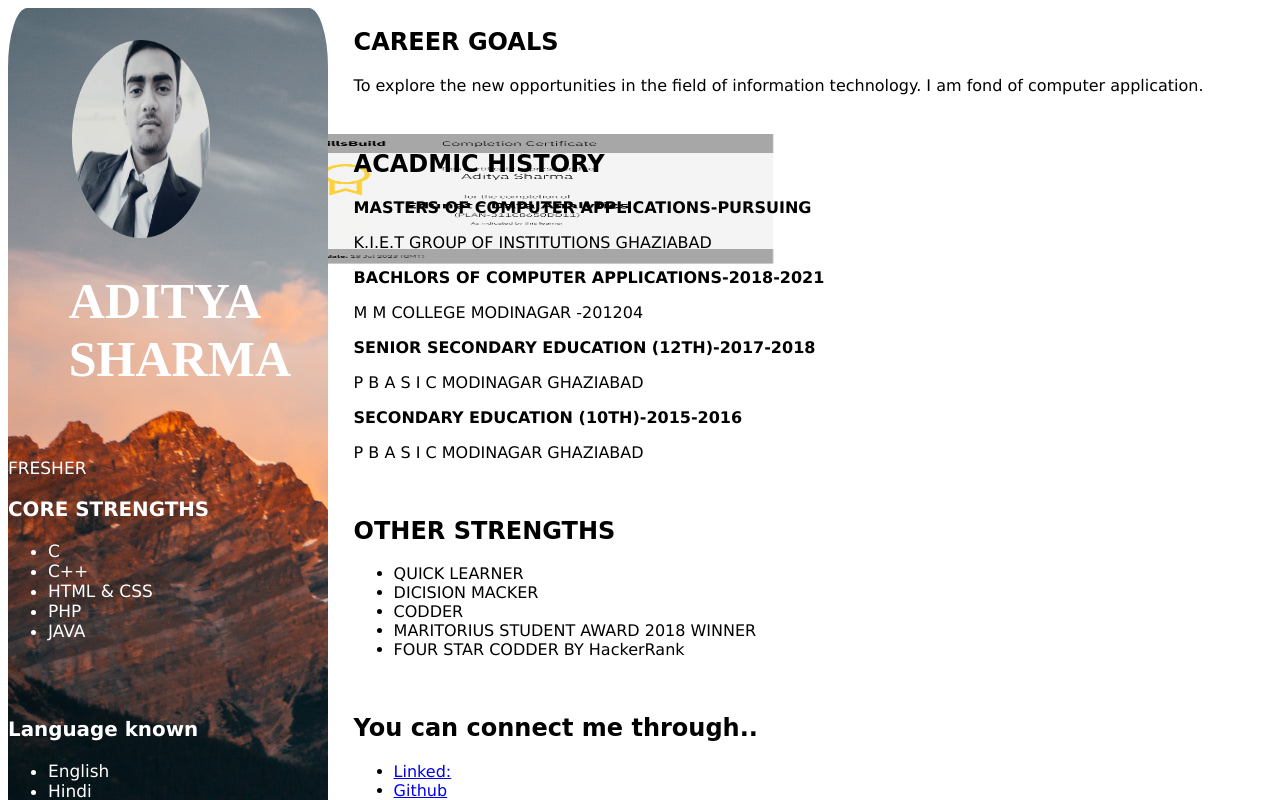
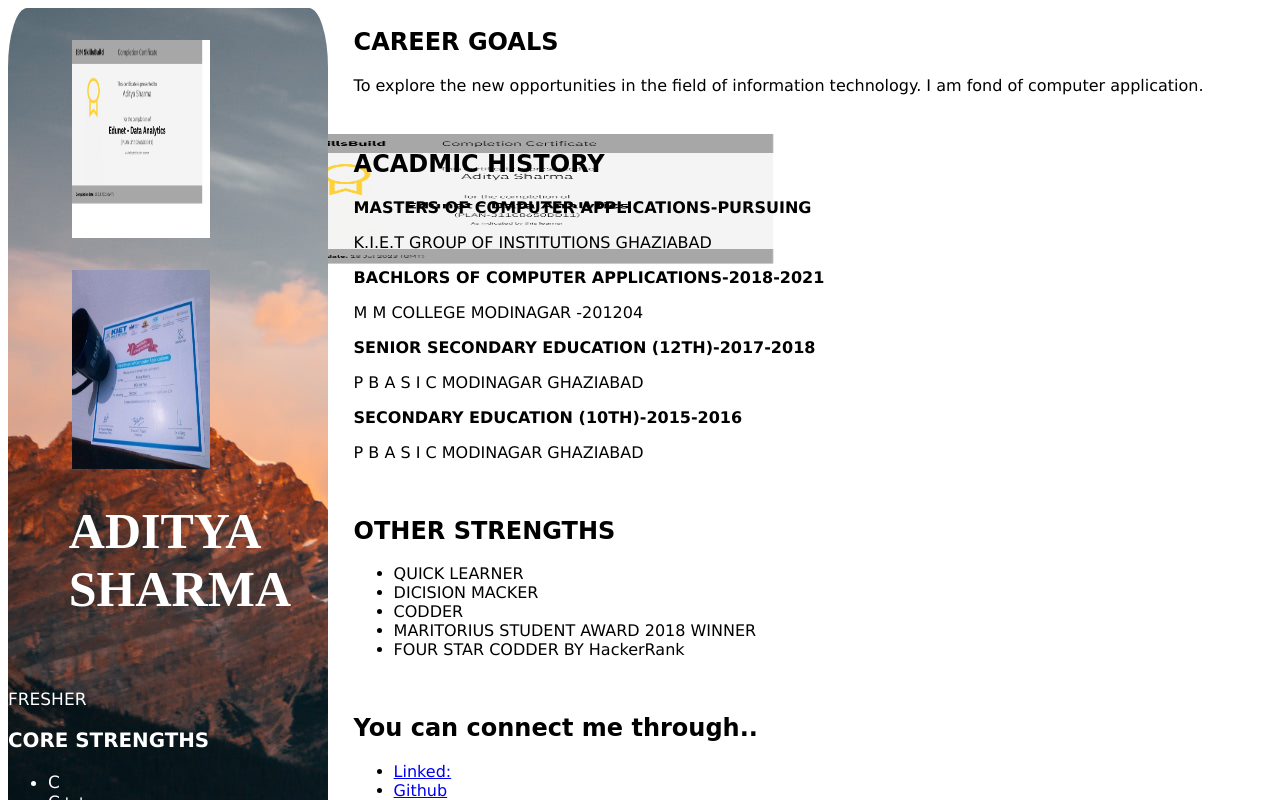
Before and after one commit to SharmaAditya5/SharmaAditya5.github.io, a plain HTML site: page MyResume/index.html in a window 1280 px wide. Drawn offline with Linux system fonts and the light colour scheme.

Commit message:
Update index.html

```diff
--- a/MyResume/index.html
+++ b/MyResume/index.html
@@ -5,7 +5,9 @@
     </head>
     <body>
         <div class="div1">
-        <img src="ProfilePictureMaker.png">
+        <img src="Analytics.png">
+            <img src="Codelock2.0.jpg">
+
         <h1>ADITYA<br>SHARMA</h1>
         <br>
         <p>FRESHER</p>
```
